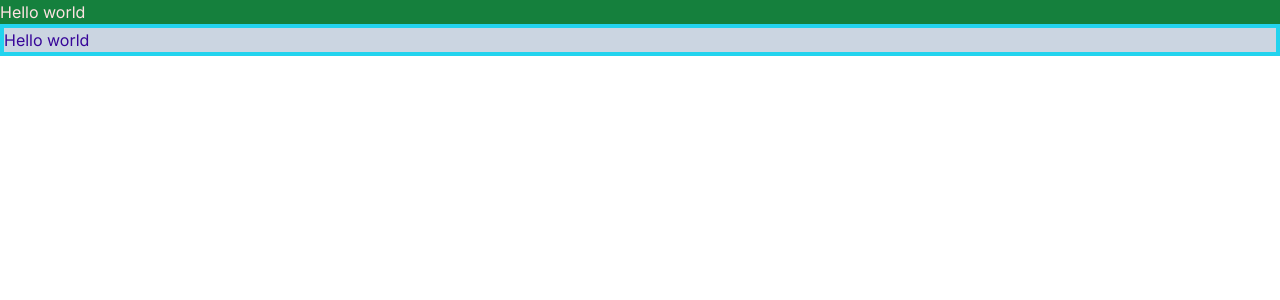
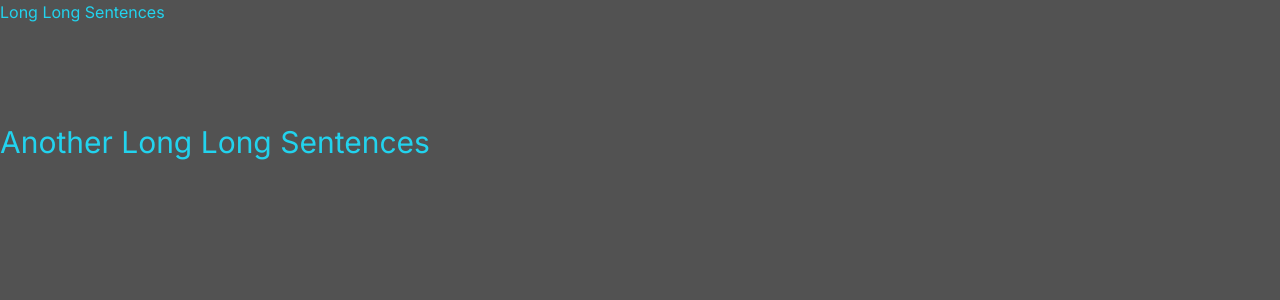
Before and after one commit to GGangNeo/try-tailwind-css, a Next.js app: page / in a window 1280 px wide. Shown: the top 300 px of the page. Built offline with nearby package versions, Linux system fonts and the light colour scheme.

Commit message:
Customization

```diff
--- a/src/app/globals.css
+++ b/src/app/globals.css
@@ -2,26 +2,8 @@
 @tailwind components;
 @tailwind utilities;
 
-/* :root {
-  --foreground-rgb: 0, 0, 0;
-  --background-start-rgb: 214, 219, 220;
-  --background-end-rgb: 255, 255, 255;
-}
-
-@media (prefers-color-scheme: dark) {
-  :root {
-    --foreground-rgb: 255, 255, 255;
-    --background-start-rgb: 0, 0, 0;
-    --background-end-rgb: 0, 0, 0;
+@layer base {
+  html{
+    @apply bg-neutral-600 text-cyan-400;
   }
 }
-
-body {
-  color: rgb(var(--foreground-rgb));
-  background: linear-gradient(
-      to bottom,
-      transparent,
-      rgb(var(--background-end-rgb))
-    )
-    rgb(var(--background-start-rgb));
-} */
--- a/src/app/page.tsx
+++ b/src/app/page.tsx
@@ -3,8 +3,8 @@ import Image from 'next/image'
 export default function Home() {
   return (
     <main>
-      <h1 className='bg-green-700 text-red-100' > Hello world </h1>
-      <h1 className='bg-slate-300 border-4 border-cyan-400 text-customGreen-s1'  > Hello world </h1>
+      <h1 className='mb-1' > Long Long Sentences </h1>
+      <h1 className='text-xs sm:text-base md:text-lg lg:text-3xl' > Another Long Long Sentences </h1>
     </main>
   )
 }
--- a/tailwind.config.js
+++ b/tailwind.config.js
@@ -6,6 +6,20 @@ module.exports = {
     './src/app/**/*.{js,ts,jsx,tsx,mdx}',
   ],
   theme: {
+    screens: {
+      sm: '480px',
+      md: '768px',
+      lg: '976px',
+      xl: '1440px'
+    },
+    spacing: {
+      '1': '100px',
+      '2': '12px',
+      '3': '16px',
+      '4': '24px',
+      '5': '32px',
+      '6': '48px'
+    },
     extend: {
       backgroundImage: {
         'gradient-radial': 'radial-gradient(var(--tw-gradient-stops))',
@@ -17,7 +31,7 @@ module.exports = {
           s1:'#370699',
           s2:'#99068d'
         }
-      }
+      },
     },
   },
   plugins: [],
```
